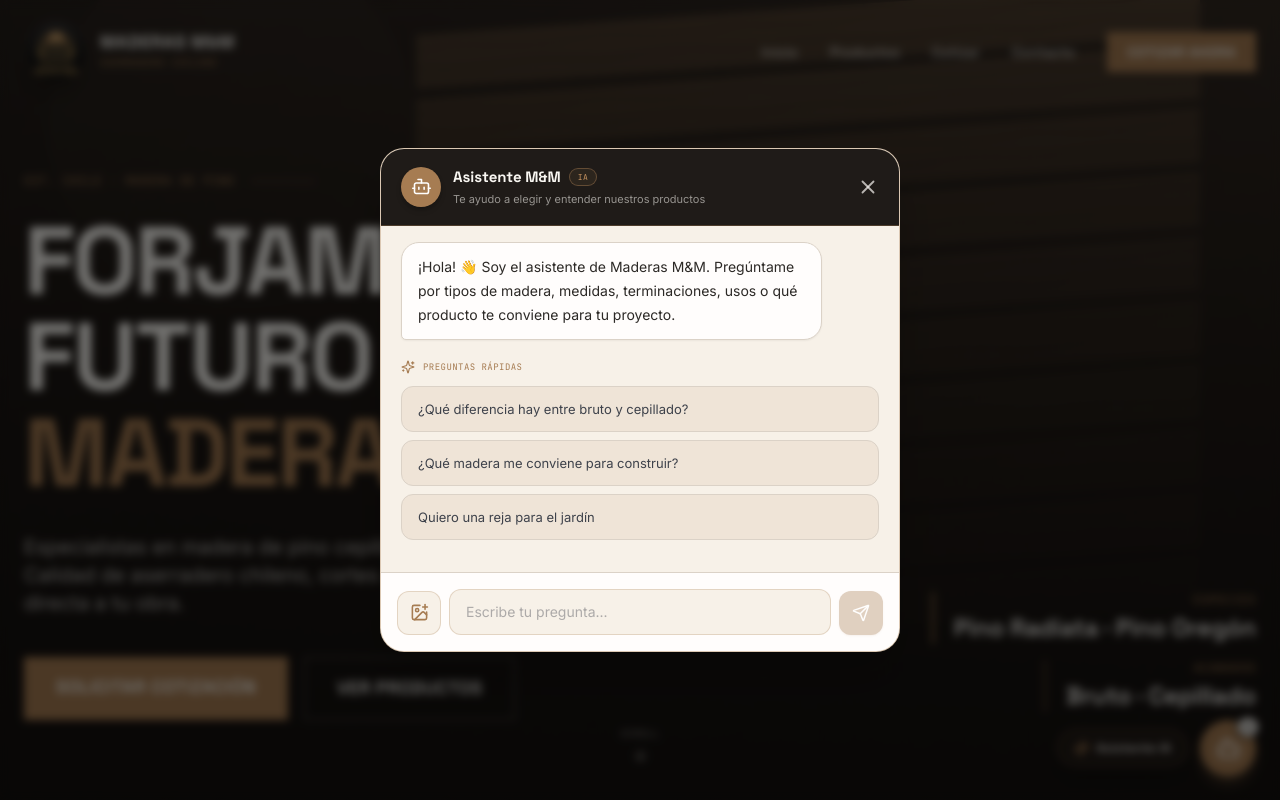
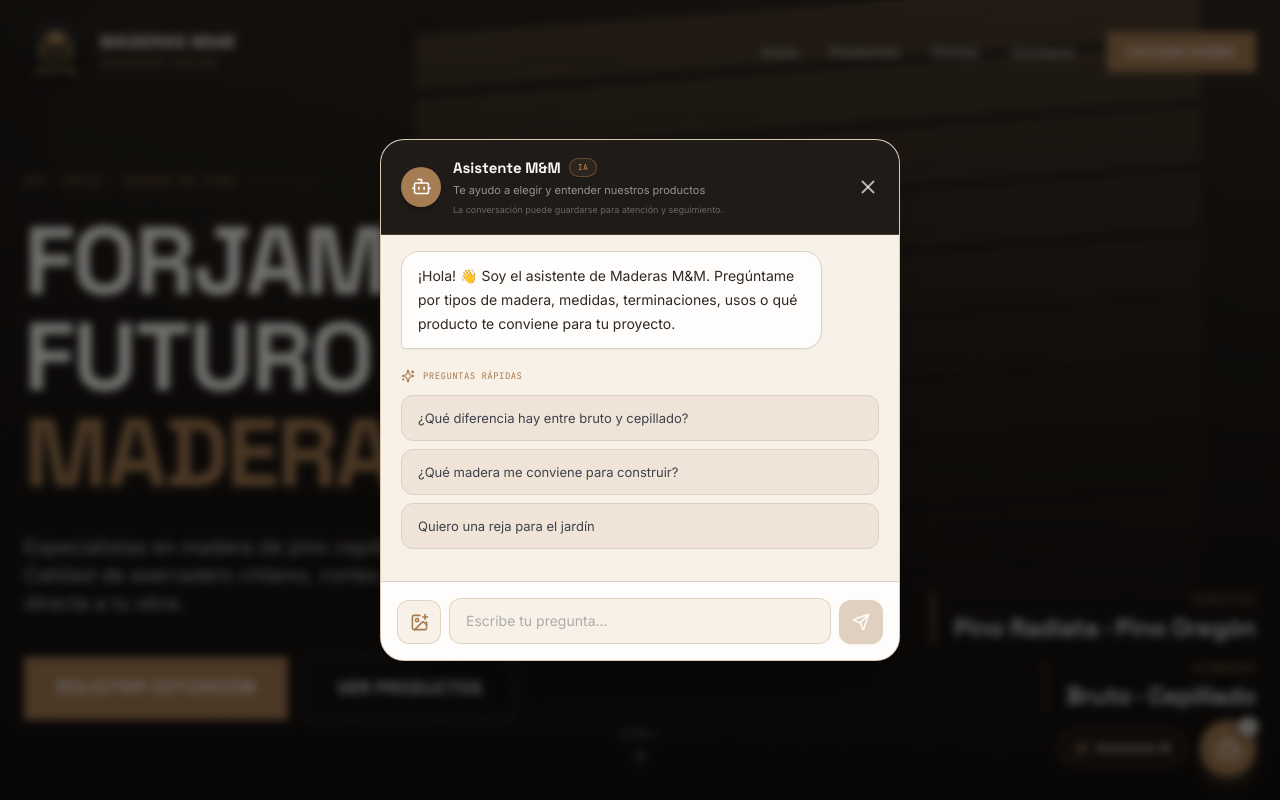
Before and after one commit to mirandagyelyag-lang/Web-maderas-mm, a React (Vite) app: page / in a window 1280 px wide. Both pictures are taken after a click on the button "Abrir asistente M&M". Shown: the top 800 px of the page. Built offline with nearby package versions, Linux system fonts and the light colour scheme.

Commit message:
Guardar respaldo de conversaciones del asistente

```diff
--- a/src/components/WhatsAppPulse.jsx
+++ b/src/components/WhatsAppPulse.jsx
@@ -25,6 +25,7 @@
 
   const endRef = useRef(null);
   const fileRef = useRef(null);
+  const sessionIdRef = useRef(crypto.randomUUID());
 
   useEffect(() => {
     endRef.current?.scrollIntoView({ behavior: "smooth" });
@@ -73,6 +74,7 @@
         method: "POST",
         headers: { "Content-Type": "application/json" },
         body: JSON.stringify({
+          sessionId: sessionIdRef.current,
           message: userContent,
           image: currentImage
             ? {
@@ -161,6 +163,9 @@
                   </div>
                   <p className="text-[11px] text-[#F9F7F2]/55 mt-0.5">
                     Te ayudo a elegir y entender nuestros productos
+                  </p>
+                  <p className="text-[9px] text-[#F9F7F2]/35 mt-1">
+                    La conversación puede guardarse para atención y seguimiento.
                   </p>
                 </div>
               </div>
```
